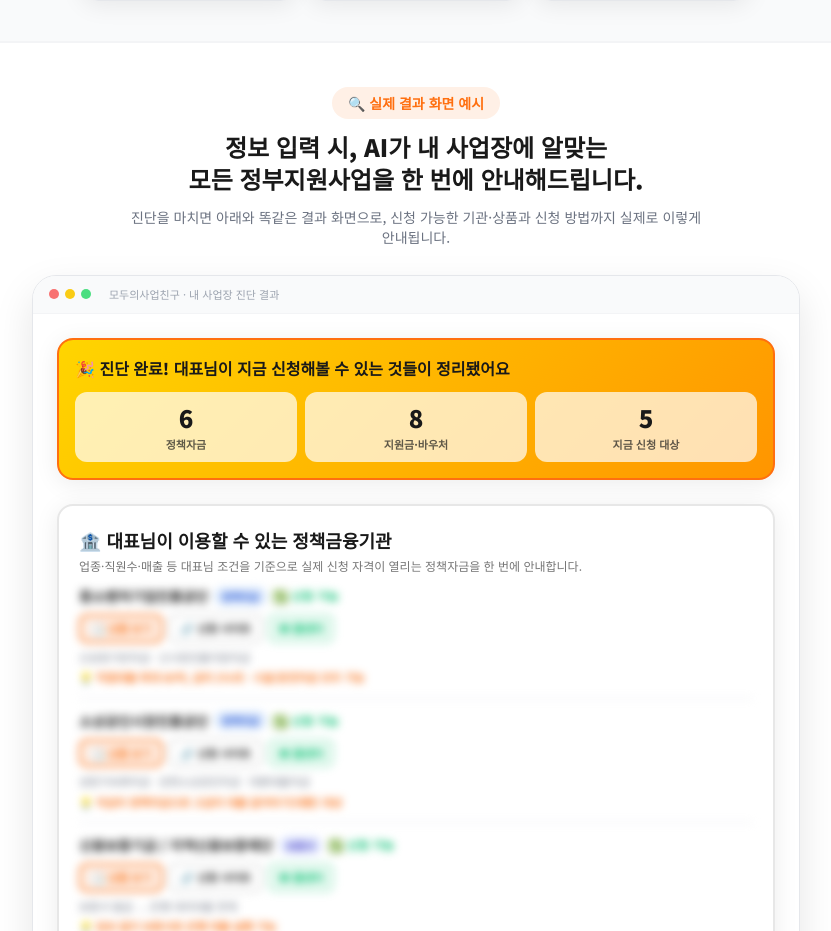
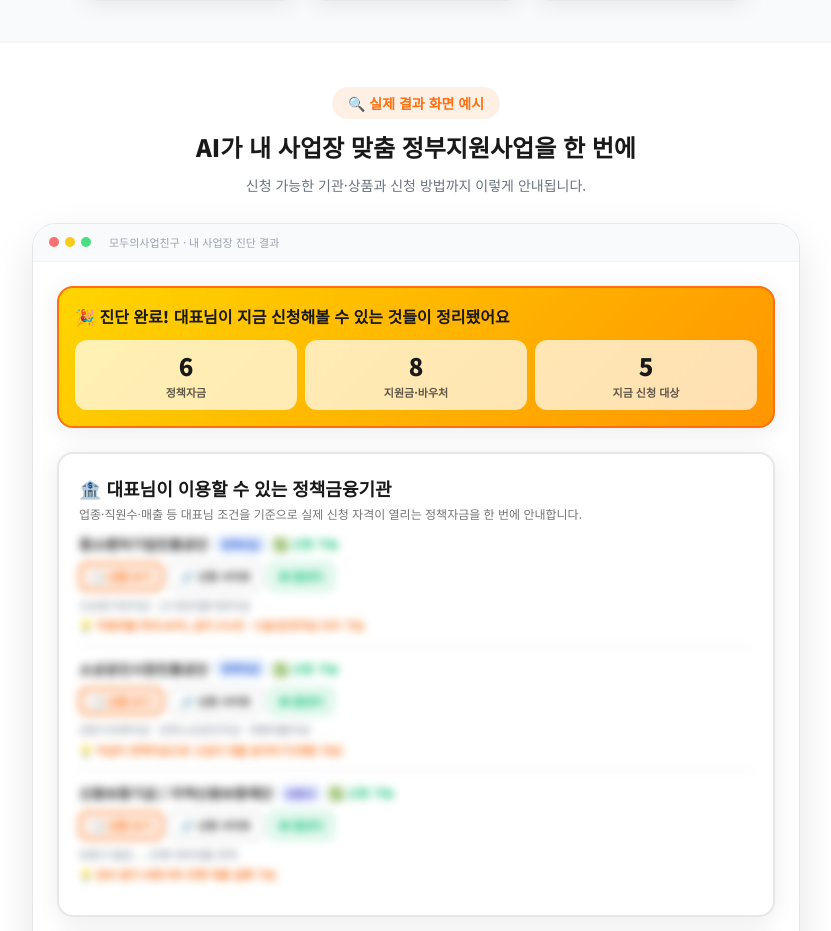
Before and after one commit to ppfa26/PPFA26, a Next.js app: page / in a window 1280 px wide. Shown: the part 1307-2238 px from the top of the page, without its empty margins (224-1055 px from the left). Built offline with nearby package versions, Linux system fonts and the light colour scheme; no server answers; a web font is replaced by a local one.

Commit message:
홈 '실제 결과 화면 예시' 섹션 문구 간결화(제목·부제목 짧게) - 대표님 요청

```diff
--- a/src/app/page.tsx
+++ b/src/app/page.tsx
@@ -274,17 +274,14 @@ export default function Home() {
                 as="h2"
                 className="break-keep text-xl font-extrabold text-brand-dark sm:text-2xl"
               >
-                정보 입력 시, AI가 내 사업장에 알맞는
-                <br className="hidden sm:inline" /> 모든 정부지원사업을 한 번에
-                안내해드립니다.
+                AI가 내 사업장 맞춤 정부지원사업을 한 번에
               </Editable>
               <Editable
                 id="home-sample-sub"
                 as="p"
                 className="mx-auto mt-3 max-w-xl break-keep text-sm text-brand-gray"
               >
-                진단을 마치면 아래와 똑같은 결과 화면으로, 신청 가능한 기관·상품과
-                신청 방법까지 실제로 이렇게 안내됩니다.
+                신청 가능한 기관·상품과 신청 방법까지 이렇게 안내됩니다.
               </Editable>
             </div>
 
```
